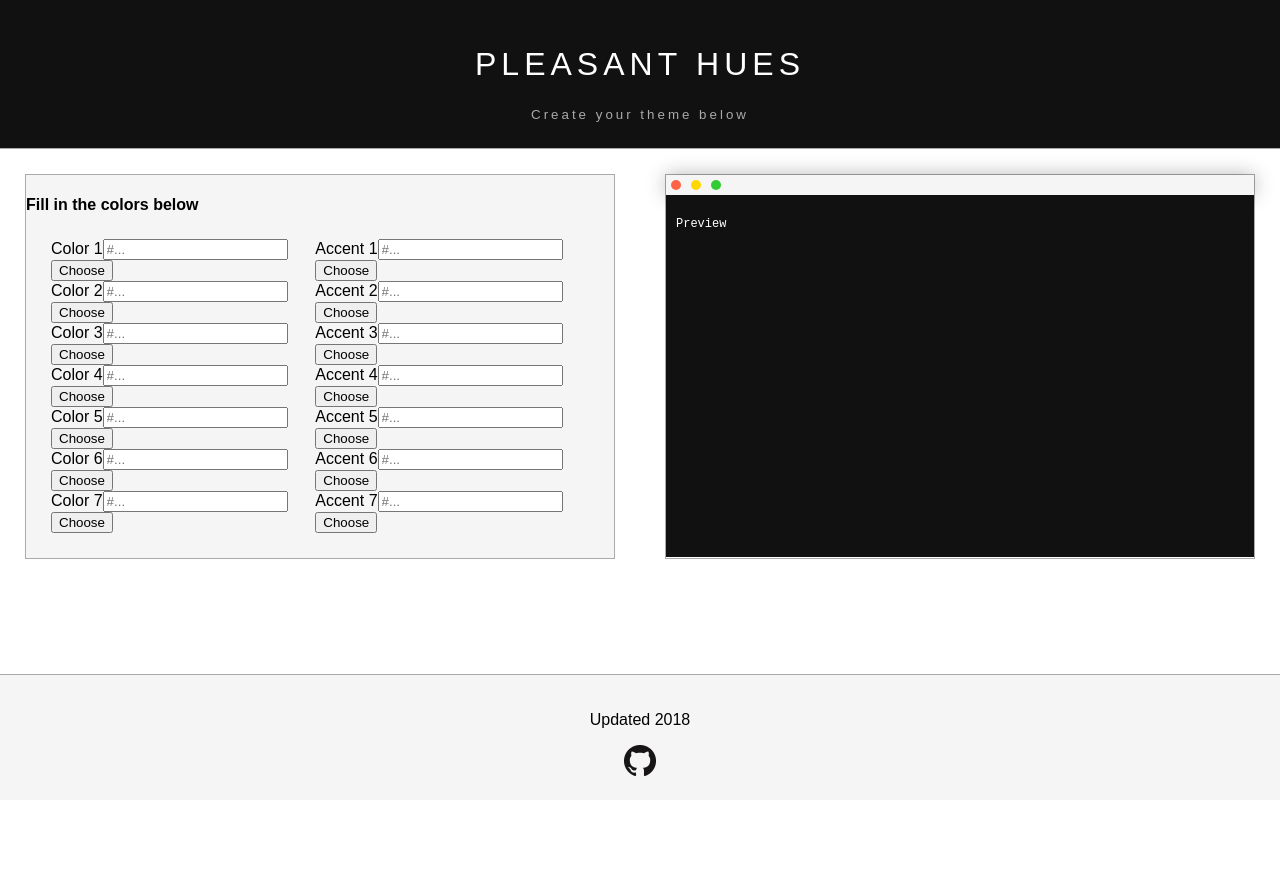
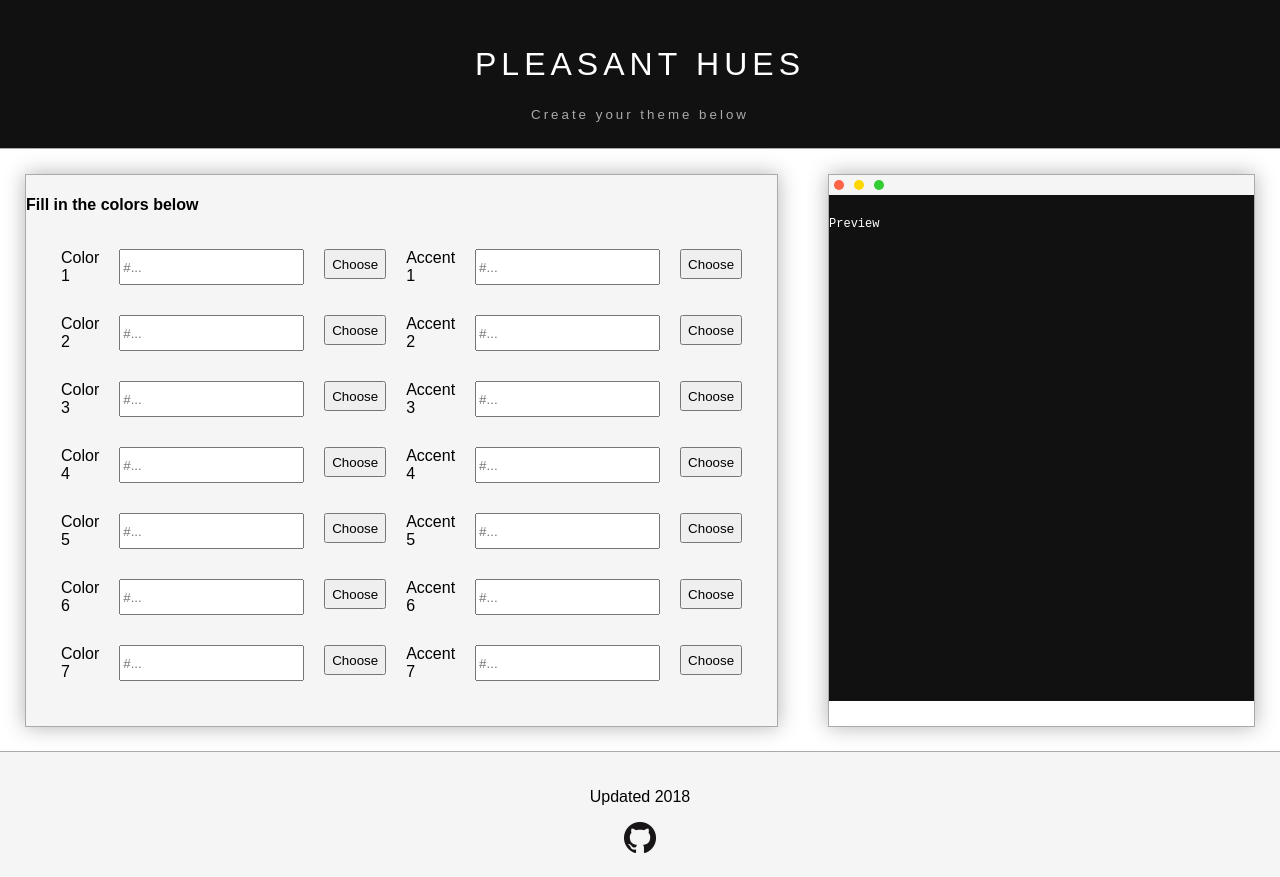
Before and after one commit to tylernhoward/pleasant-hues, a React (Create React App) app: page / in a window 1280 px wide. Before the commit the page ends 800 px from the top, so only its background shows below. Built offline with nearby package versions, Linux system fonts and the light colour scheme.

Commit message:
Add more margins and styling to color-pane component

```diff
--- a/src/App.css
+++ b/src/App.css
@@ -21,6 +21,7 @@ html{
   display: flex;
   flex-direction: row;
   width: 100%;
+  height:100%;
   justify-content: space-between;
   margin-bottom: 125px;
 }
--- a/src/previewPanel/preview-pane.css
+++ b/src/previewPanel/preview-pane.css
@@ -1,4 +1,5 @@
 .preview-pane {
+    box-shadow: 0px 0px 20px rgba(0, 0, 0, 0.3);
     margin: 25px;
     width: 100%;
     height: auto;
@@ -9,7 +10,6 @@
 #termWindow {
     height: 20px;
     background-color: whitesmoke;
-    box-shadow: 0px 0px 20px rgba(0, 0, 0, 0.3);
 }
 
 .termCircles {
@@ -22,7 +22,9 @@
 }
 
 #terminal {
-    height:92%;
+    width: 100%;
+    height:90%;
+
 }
 
 #interestTerm {
@@ -32,5 +34,4 @@
     background-color: #111111;
     height: 100%;
     padding-top: 10px;
-    padding-left: 10px;
 }
--- a/src/themingPanel/color-pane.css
+++ b/src/themingPanel/color-pane.css
@@ -5,6 +5,8 @@
     border-width: 1px;
     border-color: #AAAAAA;
     background-color: whitesmoke;
+    box-shadow: 0px 0px 20px rgba(0, 0, 0, 0.3);
+
 }
 .colorOptions{
     display:flex;
--- a/src/themingPanel/color-picker.js
+++ b/src/themingPanel/color-picker.js
@@ -16,6 +16,7 @@ class ColorPicker extends Component {
             <ChromePicker
                 color={this.state.background}
                 onChange={this.handleChange}
+                onMouseDown={()=>console.log("Fuck")}
             />
         );
     }
--- a/src/themingPanel/color-prompt.css
+++ b/src/themingPanel/color-prompt.css
@@ -1,5 +1,16 @@
 .colorPrompt {
     display: flex;
     flex-direction: row;
+    padding-bottom: 10px;
+}
+.colorPrompt span, input, button {
+    margin: 10px;
+    max-height: 30px;
+    min-height:30px;
+}
+.popup{
+    height: 0px;
+
     background-color: black;
+
 }
--- a/src/themingPanel/color-prompt.js
+++ b/src/themingPanel/color-prompt.js
@@ -1,5 +1,6 @@
 import React, { Component } from 'react';
 import ColorPicker from './color-picker';
+import './color-prompt.css'
 
 class ColorPrompt extends Component {
     state = {
@@ -18,7 +19,9 @@ class ColorPrompt extends Component {
                 <span>{this.state.type} {this.state.index}</span>
                 <input type="text" placeholder="#..." />
                 <button onClick={() => this.setState({ showPicker: !this.state.showPicker })}>Choose</button>
-                {this.state.showPicker ? <ColorPicker/> : null}
+
+                {this.state.showPicker ? <div className="popup"><ColorPicker /></div> : null}
+
             </div>
         );
     }
```
